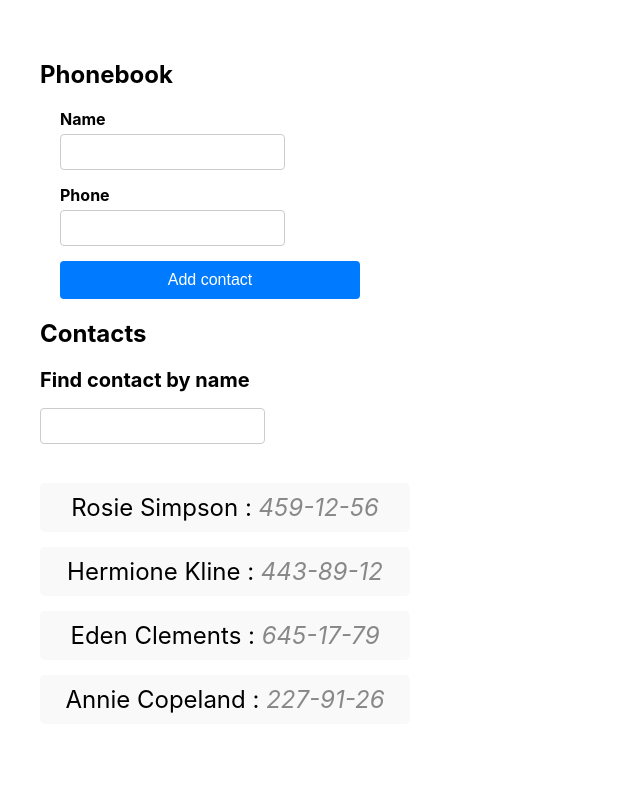
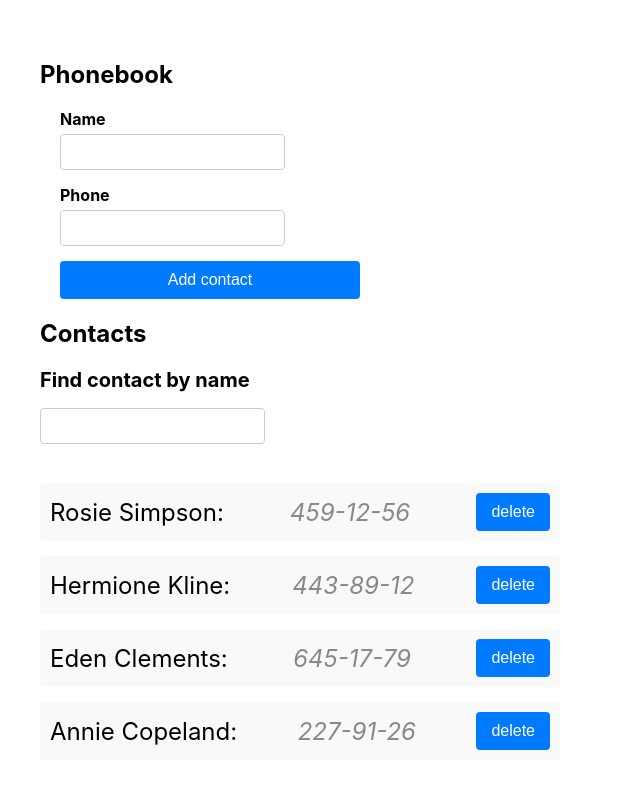
Before and after one commit to kralinskyi/goit-react-hw-06, a React (Create React App) app: page / in a window 1280 px wide. Shown: the top 788 px of the page, without its empty margins (0-640 px from the left). Built offline with nearby package versions, Linux system fonts and the light colour scheme.

Commit message:
done task 2

```diff
--- a/src/components/App.js
+++ b/src/components/App.js
@@ -16,8 +16,6 @@ class App extends Component {
       { id: nanoid(), name: 'Annie Copeland', number: '227-91-26' },
     ],
     filter: '',
-    name: '',
-    number: '',
   };
 
   addContact = newContact => {
@@ -42,8 +40,34 @@ class App extends Component {
     Notify.success('New contact has been added to your book!');
   };
 
+  handleFilter = ({ target }) => {
+    const { value } = target;
+    this.setState({ filter: value });
+  };
+
+  filter = () => {
+    const { contacts, filter } = this.state;
+
+    // новий масив, який містить всі контакти, що містять рядок пошуку
+    const filteredContacts = contacts.filter(
+      ({ name, number }) =>
+        name.toLowerCase().includes(filter.toLowerCase()) ||
+        number.includes(filter)
+    );
+
+    // повернення нового масиву, який містить тільки ті контакти, які відповідають рядку пошуку
+    return filteredContacts;
+  };
+
+  deleteContact = id => {
+    const { contacts } = this.state;
+
+    this.setState({
+      contacts: contacts.filter(item => item.id !== id),
+    });
+  };
+
   render() {
-    const { contacts } = this.state;
     return (
       <div className="app">
         <Section title={'Phonebook'}>
@@ -52,8 +76,11 @@ class App extends Component {
 
         <Section title={'Contacts'}>
           <h2 className="filter-title">Find contact by name</h2>
-          <Filter />
-          <Contacts contacts={contacts} />
+          <Filter onFilter={this.handleFilter} filter={this.state.filter} />
+          <Contacts
+            contacts={this.filter()}
+            deleteContact={this.deleteContact}
+          />
         </Section>
       </div>
     );
--- a/src/components/Contacts/Contacts.css
+++ b/src/components/Contacts/Contacts.css
@@ -5,12 +5,17 @@
   text-align: center;
 }
 
-.contacts-list li {
+.contacts-list__item {
+  display: flex;
+  gap: 10px;
+  justify-content: space-between;
+  align-items: center;
+
   margin-bottom: 15px;
   padding: 10px;
   background-color: #f9f9f9;
   border-radius: 5px;
-  width: 350px;
+  max-width: 500px;
 }
 
 .contacts-list li span {
--- a/src/components/Contacts/Contacts.js
+++ b/src/components/Contacts/Contacts.js
@@ -1,15 +1,18 @@
 import React from 'react';
 import './Contacts.css';
 
-const Contacts = ({ contacts }) => {
+const Contacts = ({ contacts, deleteContact }) => {
   return (
     <ul className="contacts-list">
       {contacts.map(({ id, name, number }) => (
-        <li key={id}>
-          {name} :{' '}
+        <li key={id} className="contacts-list__item">
+          {name}:
           <span>
             <i>{number}</i>
           </span>
+          <button type="button" onClick={() => deleteContact(id)}>
+            delete
+          </button>
         </li>
       ))}
     </ul>
--- a/src/components/Filter/Filter.js
+++ b/src/components/Filter/Filter.js
@@ -1,13 +1,24 @@
 import React from 'react';
+import PropTypes from 'prop-types';
 
-const Filter = () => {
+const Filter = ({ filter, onFilter }) => {
   return (
     <div>
       <label htmlFor="filter">
-        <input name="filter" type="text"></input>
+        <input
+          name="filter"
+          type="text"
+          onChange={onFilter}
+          value={filter}
+        ></input>
       </label>
     </div>
   );
 };
 
 export default Filter;
+
+Filter.propTypes = {
+  filter: PropTypes.string.isRequired, // рядок
+  onFilter: PropTypes.func.isRequired, // функція
+};
--- a/src/components/Form/Form.js
+++ b/src/components/Form/Form.js
@@ -16,11 +16,11 @@ const Form = ({ onSubmit }) => {
 
   return (
     <form className="form" onSubmit={handleSubmit}>
-      <label htmlFor="name">
+      <label>
         <span className="label-span">Name</span>
         <input type="text" name="name" required />
       </label>
-      <label htmlFor="number">
+      <label>
         <span className="label-span">Phone</span>
         <input type="tel" name="number" required />
       </label>
```
